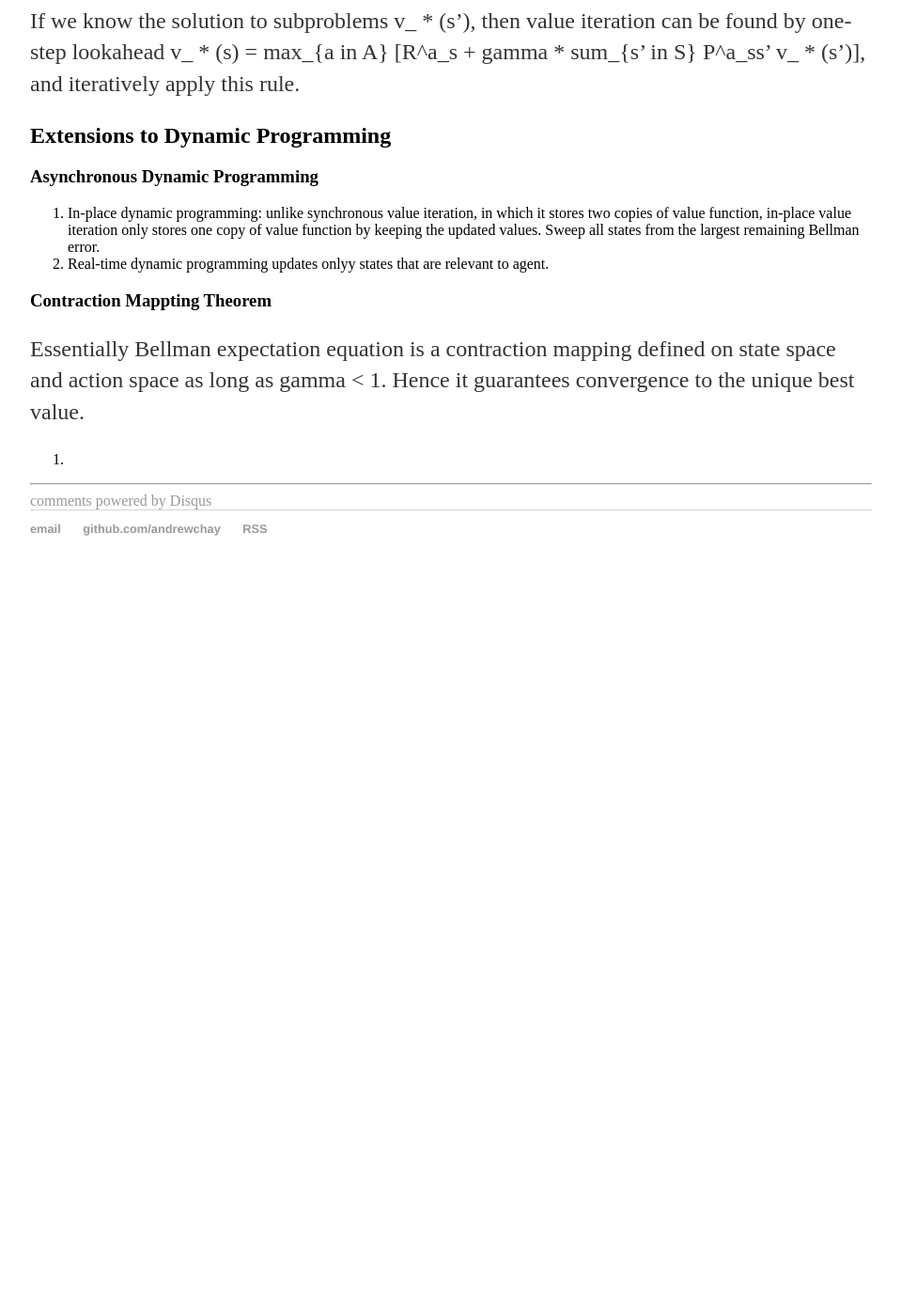
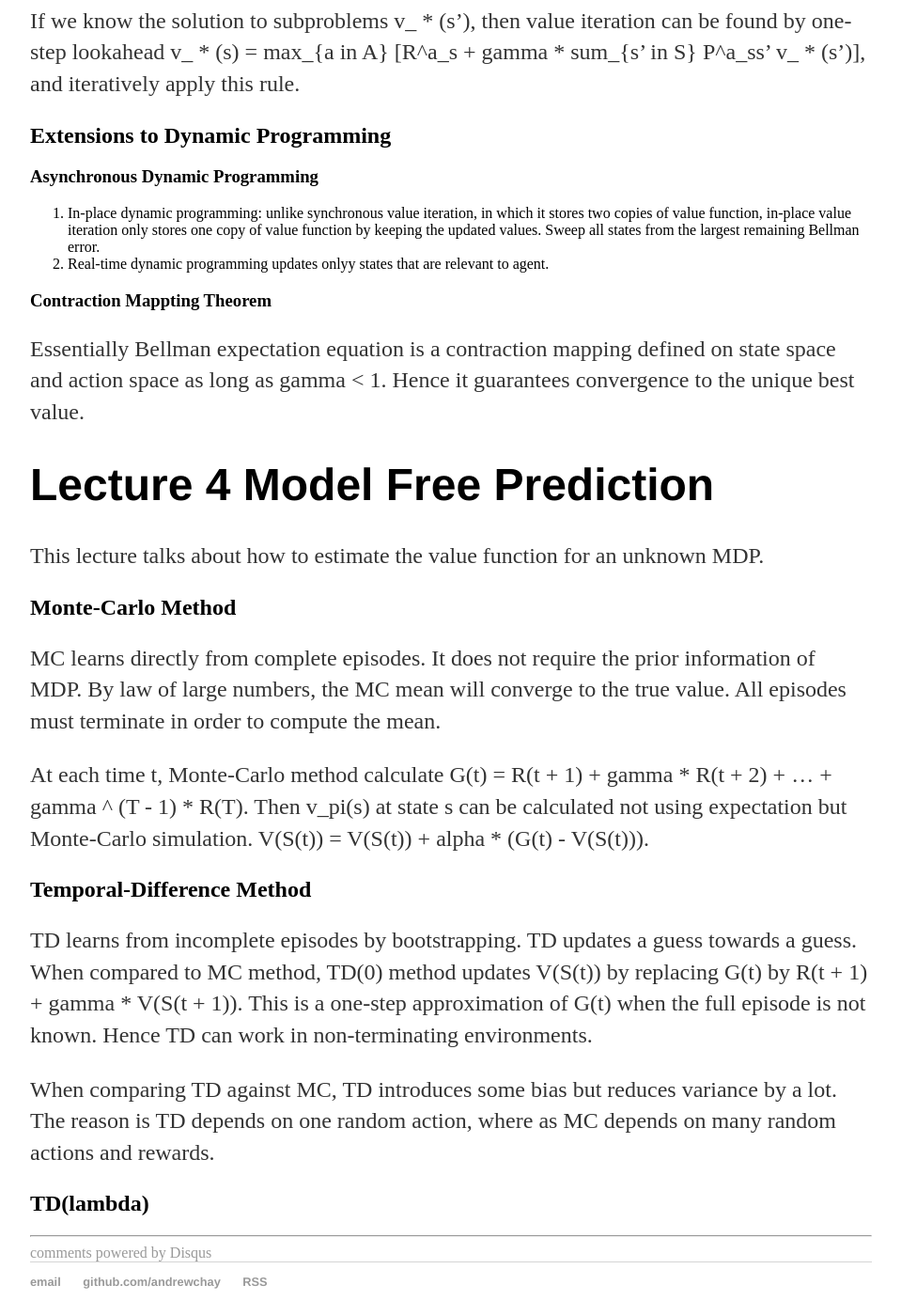
Before and after one commit to andrewchay/andrewchay.github.io, a Jekyll site: the page built from _posts/2018-04-11-reinforcement-learning.md, in a window 1280 px wide and 1400 px high, scrolled down 3324 px. Shown: the whole window at 94% size, without its empty margins (160-1119 px from the left). Built offline with Jekyll 4.4.1, drawn with Linux system fonts in a browser that asks for light colours; our own code applies the rules of GitHub Pages for plain Markdown files; comment, search, counter and statistics services are not loaded; before the commit the page ends 3954 px from its top, so only the background shows below that.

Commit message:
added monte-carlo and temporal-difference, to add TD(lambda).

```diff
--- a/_posts/2018-04-11-reinforcement-learning.md
+++ b/_posts/2018-04-11-reinforcement-learning.md
@@ -86,4 +86,19 @@ If we know the solution to subproblems v_ * (s'), then value iteration can be fo
 ### Contraction Mappting Theorem
 
 Essentially Bellman expectation equation is a contraction mapping defined on state space and action space as long as gamma < 1. Hence it guarantees convergence to the unique best value.
-2.
+
+# Lecture 4 Model Free Prediction
+This lecture talks about how to estimate the value function for an unknown MDP.
+
+## Monte-Carlo Method
+MC learns directly from complete episodes. It does not require the prior information of MDP. By law of large numbers, the MC mean will converge to the true value. All episodes must terminate in order to compute the mean.
+
+At each time t, Monte-Carlo method calculate G(t) = R(t + 1) + gamma * R(t + 2) + ... + gamma ^ (T - 1) * R(T). Then v_pi(s) at state s can be calculated not using expectation but Monte-Carlo simulation. V(S(t)) = V(S(t)) + alpha * (G(t) - V(S(t))).
+
+
+## Temporal-Difference Method
+TD learns from incomplete episodes by bootstrapping. TD updates a guess towards a guess. When compared to MC method, TD(0) method updates V(S(t)) by replacing G(t) by R(t + 1) + gamma * V(S(t + 1)). This is a one-step approximation of G(t) when the full episode is not known. Hence TD can work in non-terminating environments.
+
+When comparing TD against MC, TD introduces some bias but reduces variance by a lot. The reason is TD depends on one random action, where as MC depends on many random actions and rewards.
+
+## TD(lambda)
```
